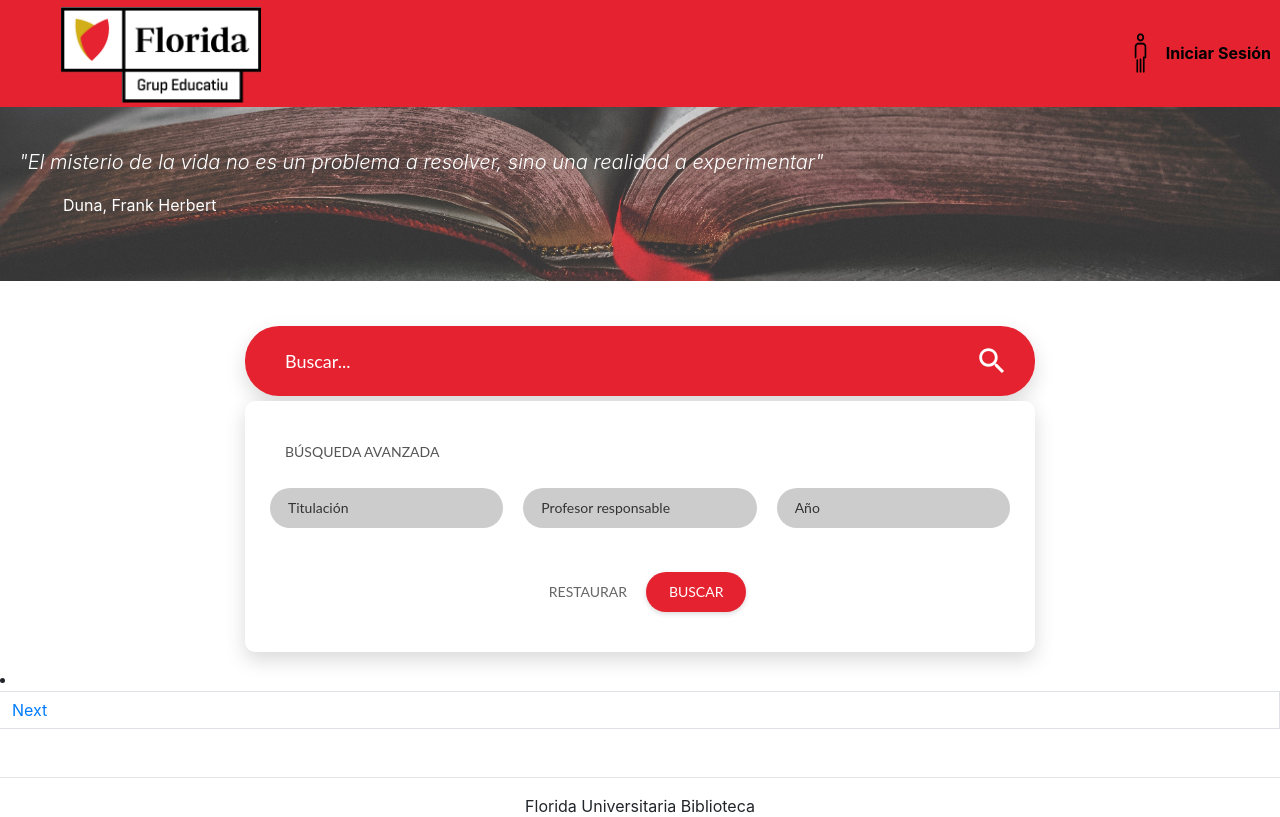
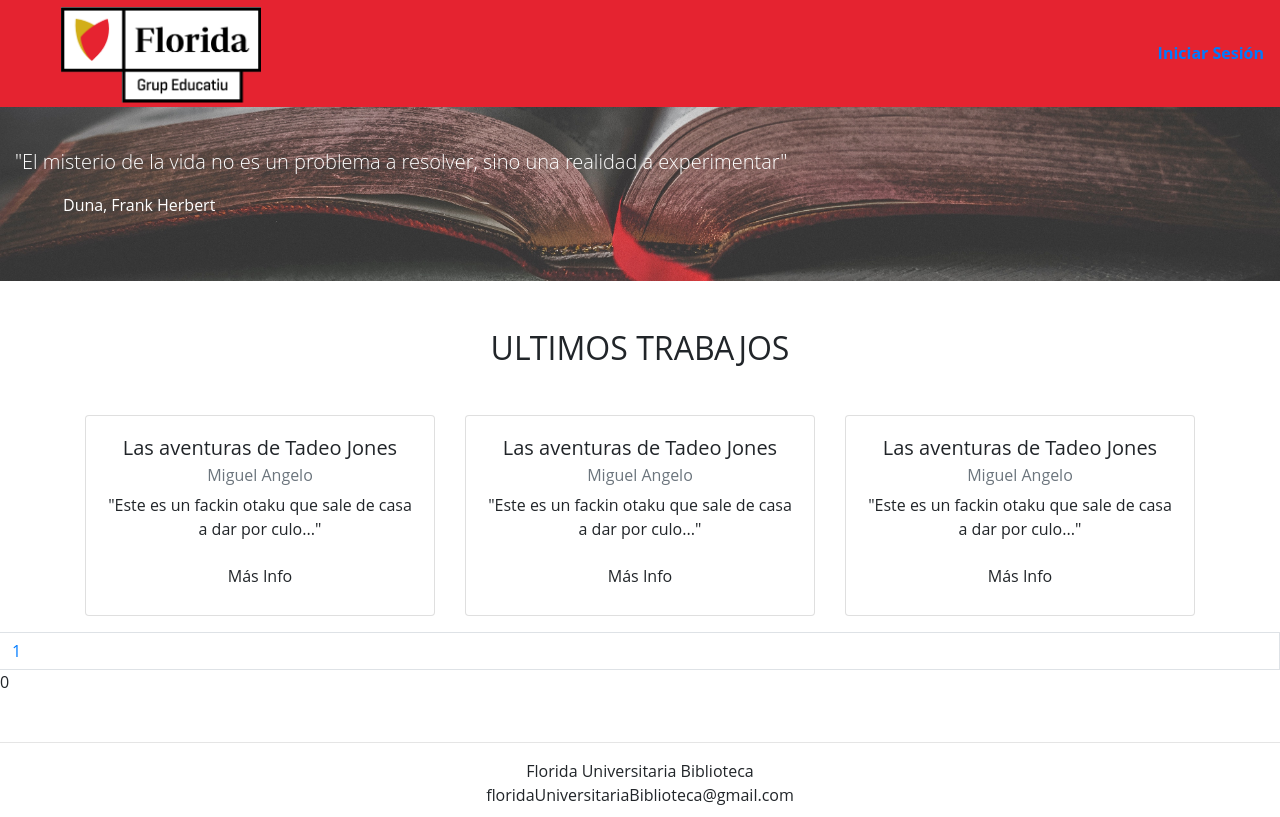
Before and after one commit to riluas/PI, a Symfony app: template templates/pagResults.html.twig in a window 1280 px wide. Shown: the top 817 px of the page. Run offline with Twig, Linux system fonts and the light colour scheme; the template is opened without the code that fills it, so the values that code supplies are empty; some libraries are stand-ins or nearby versions; grey boxes are pictures that could not be loaded.

Commit message:
fran es otaku

```diff
--- a/public/css/styles.css
+++ b/public/css/styles.css
@@ -33,6 +33,6 @@
 }
 
 .fut:hover{
-    opacity: 0.5;
+    opacity: 0.2;
     transition: 1.5s;
 }
--- a/templates/pagResults.html.twig
+++ b/templates/pagResults.html.twig
@@ -1,39 +1,31 @@
-{% extends "index.html.twig" %}
+{% extends "resultados.html.twig" %}
 {% block contenido %}
-		{% set itemsPerPage = 6 %}
+{% set itemsPerPage = 2 %}
 {% set lowerLimit = (currentPage - 1) * itemsPerPage %}
 {% set upperLimit = currentPage  * itemsPerPage %}
 {% for proyecto in data %}
 	{% if loop.index0 >= lowerLimit and loop.index0 < upperLimit %}
-				<li class="project-thumb">
-					<div class="thumb">
-						<a class="lightbox" href="/images/thumbs/big/{{ proyecto.imagenes[0] }}" title="{{ proyecto.titulo }}"><img src="/images/thumbs/{{ proyecto.imagenes[0] }}" alt=""/>
-						</a>
-					</div>
-					<h3 class="entry-title">
-						<a>{{ proyecto.titulo }}</a>
+
+
+
+
 		</h3>
-				</li>
+
 	{% endif %}
 {% endfor %}
 {% set totalItems = data|length %}
-		{% set lastPage = ( totalItems /  itemsPerPage ) |round(0, 'ceil')  %}
+{% set lastPage = ( totalItems /  itemsPerPage )|round(0, 'ceil')  %}
 {% set lastPageItems = ( itemsPerPage * lastPage ) - totalItems %}
 
 {% for i in 1..lastPage %}
-						{% if ( currentPage == lastPage and lastPageItems > 0) %}
-							<li class="page-item">
-								<a class="page-link" href="{{ path('resultados', {'currentPage':i}) }}">{{ i }}<span class="sr-only">(current)</span>
+	{% if  i!=currentPage %}
+
+		<a class="page-link" href="{{ path('resultados', {'currentPage':i}) }}">{{ i }}
 		</a>
-							</li>
-						{% endif %}
 
-					{% endfor %}
-					<li class="page-item">
-						<a class="page-link" href="{{ path('resultados', {'currentPage':currentPage+1}) }}">Next</a>
-					</li>
-				</li>
-				{% for i in 1..lastPage %}
+	{% else %}
 
-				{% endfor %}
-{% endblock %}
+		{{ i }}
+	</a>
+
+{% endif %}{% endfor %}{% endblock %}
--- /dev/null
+++ b/templates/resultados.html.twig
@@ -0,0 +1,285 @@
+<!DOCTYPE html>
+<html lang="es">
+
+			<head>
+		<meta charset="UTF-8">
+		<meta name="viewport" content="width=device-width, initial-scale=1.0">
+		<meta http-equiv="X-UA-Compatible" content="ie=edge">
+		<title>Repositorio Florida</title>
+		<!-- Link a Boostrap -->
+		<link rel="stylesheet" href="https://maxcdn.bootstrapcdn.com/bootstrap/4.0.0/css/bootstrap.min.css"
+		integrity="sha384-Gn5384xqQ1aoWXA+058RXPxPg6fy4IWvTNh0E263XmFcJlSAwiGgFAW/dAiS6JXm" crossorigin="anonymous">
+
+		<!-- Links CSS -->
+		<link rel="stylesheet" href="/css/bootstrap.min.css">
+		<link rel="stylesheet" href="/css/styles.css">
+		<link rel="stylesheet" href="/css/popup.css">
+		<link href="/css/main.css" rel="stylesheet"/>
+		<link href="/css/login.css" rel="stylesheet"/>
+		<link href="/css/popup.css" rel="stylesheet"/>
+
+
+
+		<!-- Scripts JavaScript -->
+		<script src="/js/popup.js"></script>
+		<script src="https://ajax.googleapis.com/ajax/libs/jquery/3.4.1/jquery.min.js"></script>
+		<script src="/js/bootstrap.min.js"></script>
+		<script src="/js/script.js"></script>
+	</head>
+
+		<body>
+		<header>
+			<nav class="navbar navbar-expand-lg navbar-dark nav-color">
+				<a class="navbar-brand" href="index.html"><img src="/images/logo.png" style="margin-left: 45px; margin-top: -6px; margin-bottom:-9px " width="200" alt=""></a>
+				<button class="navbar-toggler" type="button" data-toggle="collapse" data-target="#navbarSupportedContent" aria-controls="navbarSupportedContent" aria-expanded="false" aria-label="Toggle navigation">
+					<span class="navbar-toggler-icon"></span>
+				</button>
+
+
+				<div class="collapse navbar-collapse" id="navbarSupportedContent">
+					<ul class="navbar-nav ml-auto my-2 my-lg-0">
+						<li class="nav-item"></li>
+						{% if user == ""%}
+							<li>
+								<a href="" class="login w-100 font-weight-bold" data-toggle="modal" data-target="#modalLoginForm">Iniciar Sesión</a>
+							</li>
+						{% endif %}
+						{% if user != "" %}
+
+							<li class="nav-item dropdown">
+								<a class="nav-link dropdown-toggle" href="#" id="navbarDropdown" role="button" data-toggle="dropdown" aria-haspopup="true" aria-expanded="false" href="#">
+									<h4 class="login w-100 font-weight-bold">Hola
+										{{ app.session.get("nombre_usuario") }}</h4>
+								</a>
+								<div class="dropdown-menu" aria-labelledby="navbarDropdown">
+									<a class="dropdown-item" href={{ path('logOut') }}>Cerrar Sesión</a>
+								</div>
+							</li>
+
+						{% endif %}
+					</ul>
+				</div>
+			</nav>
+
+			<!-- IMAGEN PRINCIPAL -->
+			<div class="pb-5 container-fluid" style="background-image: url(/images/lel.jpg);background-position:center; background-size:cover ; background-repeat: no-repeat;">
+
+				<div class="jumbotron-fluid text-white">
+
+					<figure><img src="" alt=""></figure>
+
+					<p class="lead">"El misterio de la vida no es un problema a resolver, sino una realidad a experimentar"</p>
+					<p class="ml-5">Duna, Frank Herbert</p>
+
+
+				</div>
+			</div>
+		</header>
+
+		<section>
+			<div class="modal fade" id="modalLoginForm" tabindex="-1" role="dialog" aria-labelledby="myModalLabel" aria-hidden="true">
+				<div class="modal-dialog" role="document">
+					<div class="modal-content">
+						<div class="modal-header text-center">
+							<h4 class="modal-title w-100 font-weight-bold">Iniciar Sesión</h4>
+							<button type="button" class="close" data-dismiss="modal" aria-label="Close">
+								<span class="close-popup" aria-hidden="true">&times;</span>
+							</button>
+						</div>
+						<form class="form" action="{{ url("sendlogin") }}" role="form" autocomplete="off" id="formLogin" novalidate="" method="POST">
+							<div class="form-group">
+								<label for="user">Usuario</label>
+								<input type="text" class="form-control form-control-lg rounded-0" name="user" id="user" required="">
+								<div class="invalid-feedback">Introduce el nombre de usuario</div>
+							</div>
+							<div class="form-group">
+								<label>Contraseña</label>
+								<input type="password" class="form-control form-control-lg rounded-0" name="password" id="password" required="" autocomplete="new-password">
+								<div class="invalid-feedback">Introduce la contraseña</div>
+							</div>
+
+							<div class="modal-footer d-flex justify-content-center">
+								<input type="reset" value="Reset" class="btn btn-lg float-left">
+								<button type="submit" class="btn btn-lg float-right" id="btnLogin">Acceder</button>
+
+							</div>
+						</form>
+					</div>
+				</div>
+			</div>
+			<!--/container-->
+		</section>
+
+		<section>
+
+			<div class="container mt-5"> <h2 class="text-center">ULTIMOS TRABAJOS</h2>
+
+			<div class="row mt-5">
+
+				<div class="col-md">
+					<div class="card mb-3 text-center">
+						<div class="card-body text-center">
+							<h5 class="card-title">Las aventuras de Tadeo Jones</h5>
+							<h6 class="card-subtitle mb-2 text-muted">Miguel Angelo</h6>
+							<p class="card-text">"Este es un fackin otaku que sale de casa a dar por culo..."</p>
+
+							<button type="button" class="btn" data-toggle="modal" data-target="#exampleModal">
+								Más Info
+							</button>
+
+							<!-- Modal -->
+							<div class="modal fade" id="exampleModal" tabindex="-1" role="dialog" aria-labelledby="exampleModalLabel" aria-hidden="true">
+								<div class="modal-dialog" role="document">
+									<div class="modal-content">
+										<div class="modal-header">
+											<h5 class="modal-title" id="exampleModalLabel">Aqui va el titulo</h5>
+											<button type="button" class="close" data-dismiss="modal" aria-label="Close">
+												<span aria-hidden="true">&times;</span>
+											</button>
+										</div>
+										<div class="modal-body">
+											<img class="imagen-popup" src="img/logo.png" alt="" srcset="">
+											<p>
+												<b>Curso Escolar</b>: 19/20</p><br>
+											<p>
+												<b>
+													Profesor responsable</b>: Ambrosio</p><br>
+											<p>
+												<b>Titulacion</b>: 2 DAW</p><br>
+											<p>
+												<b>
+													Privacidad</b>: CopyRight</p><br>
+											<p>
+												<b>Resumen</b>: Lorem ipsum dolor sit amet consectetur</p>
+										</div>
+										<div class="modal-footer">
+											<button type="submit" class="btn btn-lg float-right" id="btnLogin">Visualizar</button>
+											<button type="submit" class="btn btn-lg float-right" id="btnLogin">Descargar</button>
+										</div>
+									</div>
+								</div>
+							</div>
+						</div>
+					</div>
+				</div>
+
+				<div class="col-md-4">
+					<div class="card">
+						<div class="card-body text-center">
+							<h5 class="card-title">Las aventuras de Tadeo Jones</h5>
+							<h6 class="card-subtitle mb-2 text-muted">Miguel Angelo</h6>
+							<p class="card-text">"Este es un fackin otaku que sale de casa a dar por culo..."</p>
+							<button type="button" class="btn" data-toggle="modal" data-target="#exampleModal">
+								Más Info
+							</button>
+
+							<!-- Modal -->
+							<div class="modal fade" id="exampleModal" tabindex="-1" role="dialog" aria-labelledby="exampleModalLabel" aria-hidden="true">
+								<div class="modal-dialog" role="document">
+									<div class="modal-content">
+										<div class="modal-header">
+											<h5 class="modal-title" id="exampleModalLabel">Aqui va el titulo</h5>
+											<button type="button" class="close" data-dismiss="modal" aria-label="Close">
+												<span aria-hidden="true">&times;</span>
+											</button>
+										</div>
+										<div class="modal-body">
+											<img class="imagen-popup" src="img/logo.png" alt="" srcset="">
+											<p>
+												<b>Curso Escolar</b>: 19/20</p><br>
+											<p>
+												<b>
+													Profesor responsable</b>: Ambrosio</p><br>
+											<p>
+												<b>Titulacion</b>: 2 DAW</p><br>
+											<p>
+												<b>
+													Privacidad</b>: CopyRight</p><br>
+											<p>
+												<b>Resumen</b>: Lorem ipsum dolor sit amet consectetur</p>
+										</div>
+										<div class="modal-footer">
+											<button type="submit" class="btn btn-lg float-right" id="btnLogin">Visualizar</button>
+											<button type="submit" class="btn btn-lg float-right" id="btnLogin">Descargar</button>
+										</div>
+									</div>
+								</div>
+							</div>
+						</div>
+					</div>
+				</div>
+
+				<div class="col-md-4">
+					<div class="card">
+						<div class="card-body text-center">
+							<h5 class="card-title">Las aventuras de Tadeo Jones</h5>
+							<h6 class="card-subtitle mb-2 text-muted">Miguel Angelo</h6>
+							<p class="card-text">"Este es un fackin otaku que sale de casa a dar por culo..."</p>
+							<button type="button" class="btn" data-toggle="modal" data-target="#exampleModal">
+								Más Info
+							</button>
+
+							<!-- Modal -->
+							<div class="modal fade" id="exampleModal" tabindex="-1" role="dialog" aria-labelledby="exampleModalLabel" aria-hidden="true">
+								<div class="modal-dialog" role="document">
+									<div class="modal-content">
+										<div class="modal-header">
+											<h5 class="modal-title" id="exampleModalLabel">Aqui va el titulo</h5>
+											<button type="button" class="close" data-dismiss="modal" aria-label="Close">
+												<span aria-hidden="true">&times;</span>
+											</button>
+										</div>
+										<div class="modal-body">
+											<img class="imagen-popup" src="img/logo.png" alt="" srcset="">
+											<p>
+												<b>Curso Escolar</b>: 19/20</p><br>
+											<p>
+												<b>
+													Profesor responsable</b>: Ambrosio</p><br>
+											<p>
+												<b>Titulacion</b>: 2 DAW</p><br>
+											<p>
+												<b>
+													Privacidad</b>: CopyRight</p><br>
+											<p>
+												<b>Resumen</b>: Lorem ipsum dolor sit amet consectetur</p>
+										</div>
+										<div class="modal-footer">
+											<button type="submit" class="btn btn-lg float-right" id="btnLogin">Visualizar</button>
+											<button type="submit" class="btn btn-lg float-right" id="btnLogin">Descargar</button>
+										</div>
+									</div>
+								</div>
+							</div>
+						</div>
+					</div>
+				</div>
+
+			</div>
+			<!--final row -->
+		</section>
+
+		{% block contenido %}{% endblock %}
+		<footer class="mt-5 text-center">
+			<hr>
+			<address>
+				Florida Universitaria Biblioteca<br>
+				floridaUniversitariaBiblioteca@gmail.com
+			</address>
+
+			<ul class="row">
+				<div class="col">
+					<li style="list-style: none;">
+						<a href="https://twitter.com/floridauni"><i><img class="fut" src="/images/twitter.png" alt=""></i></a>
+					</li>
+				</div>
+
+				<div class="col">
+					<li style="list-style: none;">
+						<a href="https://www.facebook.com/floridauniversitaria"><i><img class="fut" src="/images/logoBlancoFacebook.png" alt=""></i></a>
+					</li>
+				</div>
+			</ul>
+		</footer>
+	</body>
+</html>
```
Lines whose indentation alone changed are shown as unchanged.
